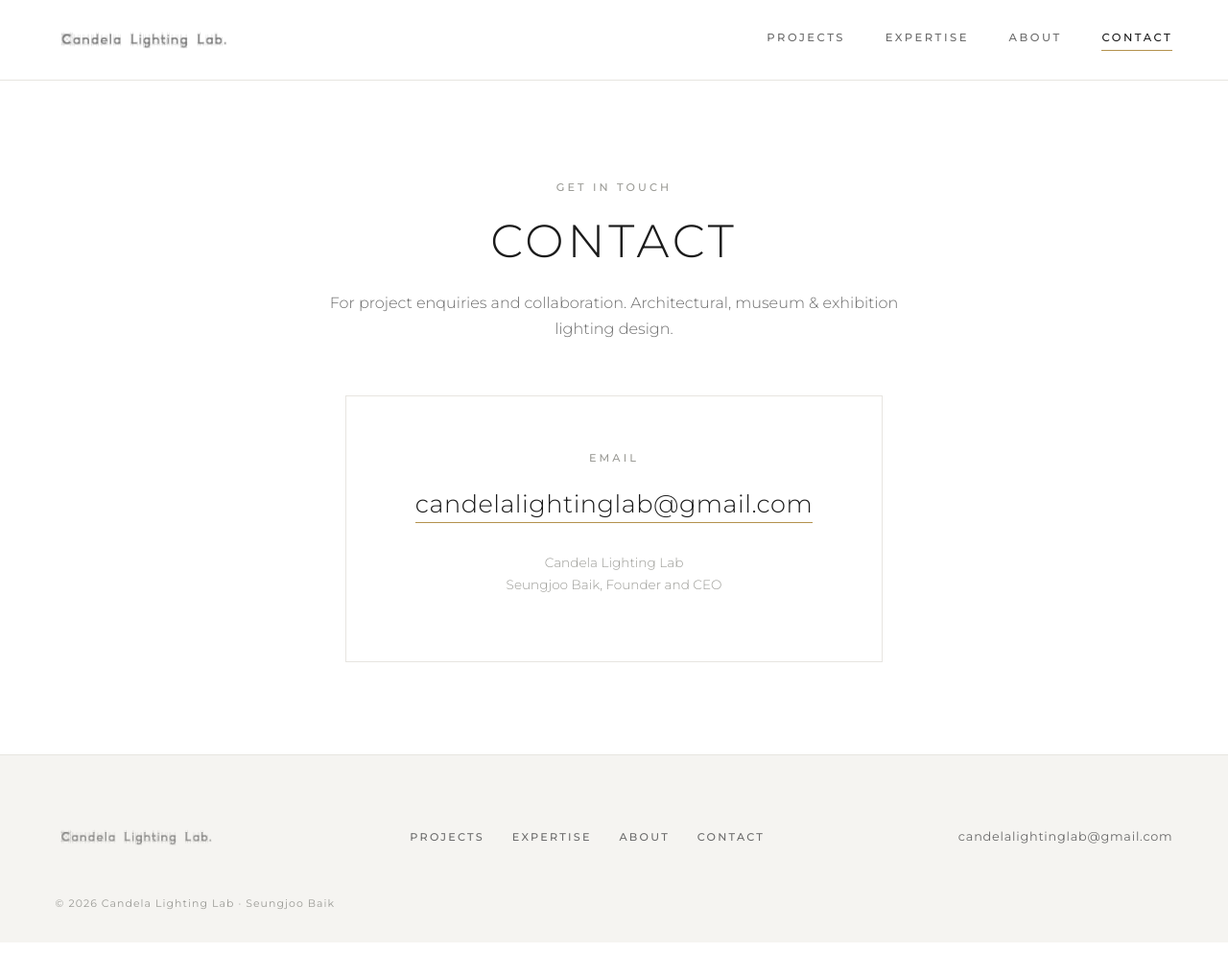
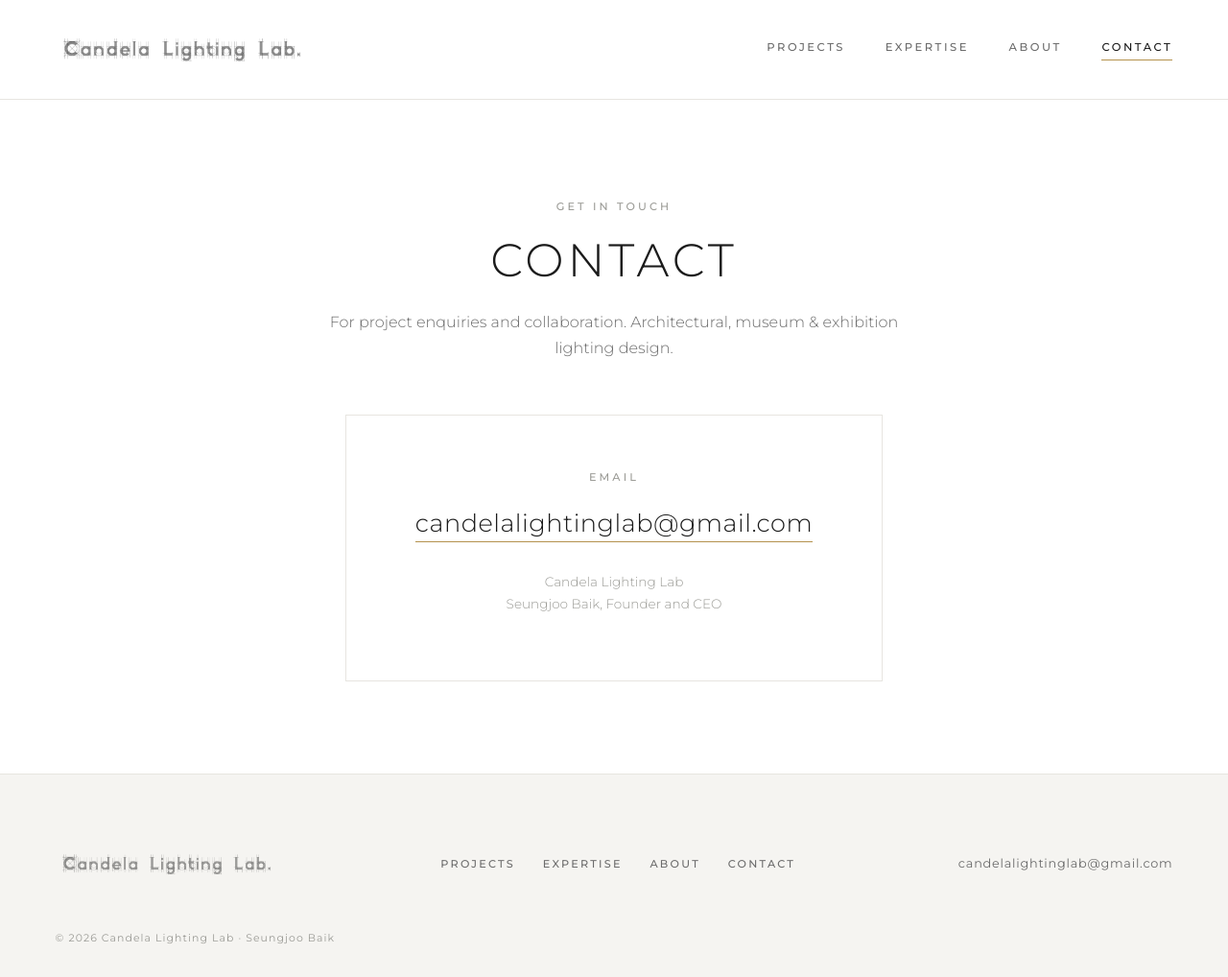
Before and after one commit to candelalightinglab/candelalightinglab.github.io, a Jekyll site: the page built from contact.html, in a window 1280 px wide and 1018 px high. Shown: the whole window at 96% size. Built offline with Jekyll 4.4.1, drawn with Linux system fonts in a browser that asks for light colours.

Commit message:
style: logo to 3x (header 66px, footer 58px) + cache-bust css/js by build time

```diff
--- a/_includes/head.html
+++ b/_includes/head.html
@@ -11,5 +11,5 @@
 <link rel="preconnect" href="https://fonts.googleapis.com">
 <link rel="preconnect" href="https://fonts.gstatic.com" crossorigin>
 <link href="https://fonts.googleapis.com/css2?family=Montserrat:wght@300;400;500;600&display=swap" rel="stylesheet">
-<link rel="stylesheet" href="{{ '/assets/css/main.css' | relative_url }}">
+<link rel="stylesheet" href="{{ '/assets/css/main.css' | relative_url }}?v={{ site.time | date: '%s' }}">
 <link rel="icon" href="{{ '/assets/images/brand/candela-logo-1600.png' | relative_url }}" type="image/png">
--- a/_layouts/default.html
+++ b/_layouts/default.html
@@ -9,6 +9,6 @@
     {{ content }}
   </main>
   {% include footer.html %}
-  <script src="{{ '/assets/js/site.js' | relative_url }}" defer></script>
+  <script src="{{ '/assets/js/site.js' | relative_url }}?v={{ site.time | date: '%s' }}" defer></script>
 </body>
 </html>
--- a/_layouts/project.html
+++ b/_layouts/project.html
@@ -28,6 +28,6 @@
     </article>
   </main>
   {% include footer.html %}
-  <script src="{{ '/assets/js/site.js' | relative_url }}" defer></script>
+  <script src="{{ '/assets/js/site.js' | relative_url }}?v={{ site.time | date: '%s' }}" defer></script>
 </body>
 </html>
--- a/assets/css/main.css
+++ b/assets/css/main.css
@@ -40,7 +40,7 @@ h1,h2,h3{font-weight:300;line-height:1.18;margin:0;letter-spacing:.01em}
   background:rgba(255,255,255,.9);backdrop-filter:saturate(1.4) blur(10px);
   border-bottom:1px solid var(--line);
 }
-.brand-logo{height:46px;width:auto;filter:brightness(0);opacity:.9}
+.brand-logo{height:66px;width:auto;filter:brightness(0);opacity:.9}
 .site-nav{display:flex;gap:2.6rem}
 .site-nav a{font-size:.72rem;letter-spacing:.22em;text-transform:uppercase;
   color:var(--ink-2);font-weight:500;padding-bottom:3px}
@@ -152,7 +152,7 @@ h1,h2,h3{font-weight:300;line-height:1.18;margin:0;letter-spacing:.01em}
 .site-footer{border-top:1px solid var(--line);padding:clamp(2.5rem,5vw,4rem) var(--gut) 2rem;background:var(--bg-soft)}
 .foot-inner{max-width:var(--maxw);margin-inline:auto;display:flex;align-items:center;
   justify-content:space-between;gap:2rem;flex-wrap:wrap}
-.foot-brand img{height:42px;filter:brightness(0);opacity:.75}
+.foot-brand img{height:58px;filter:brightness(0);opacity:.75}
 .foot-nav{display:flex;gap:1.8rem}
 .foot-nav a{font-size:.7rem;letter-spacing:.2em;text-transform:uppercase;color:var(--ink-2);font-weight:500}
 .foot-nav a:hover{color:var(--ink)}
@@ -168,7 +168,7 @@ h1,h2,h3{font-weight:300;line-height:1.18;margin:0;letter-spacing:.01em}
 @media (max-width:760px){
   .nav-burger{display:flex;flex-direction:column;gap:5px;cursor:pointer;padding:6px}
   .nav-burger span{width:24px;height:1.5px;background:var(--ink);transition:.3s}
-  .site-nav{position:fixed;inset:80px 0 auto 0;flex-direction:column;gap:0;
+  .site-nav{position:fixed;inset:100px 0 auto 0;flex-direction:column;gap:0;
     background:var(--bg);border-bottom:1px solid var(--line);
     max-height:0;overflow:hidden;transition:max-height .35s ease}
   .site-nav a{padding:1.1rem var(--gut);border-bottom:1px solid var(--line)}
```
